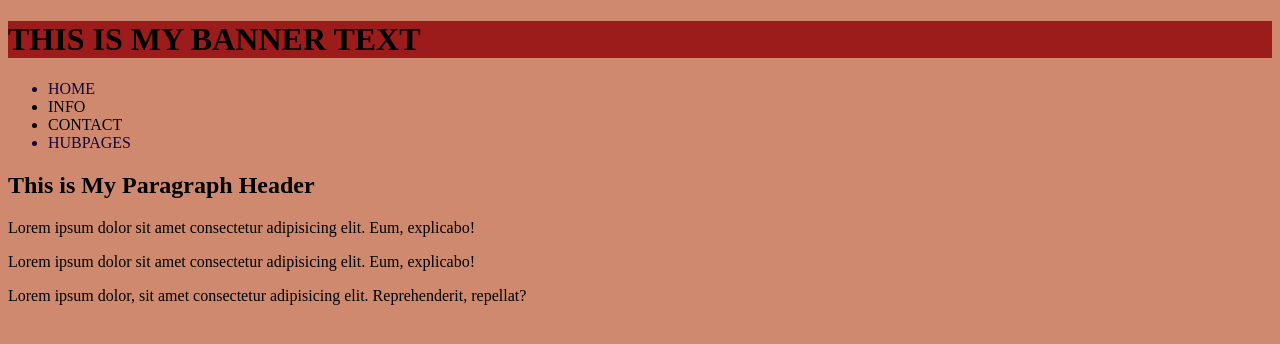
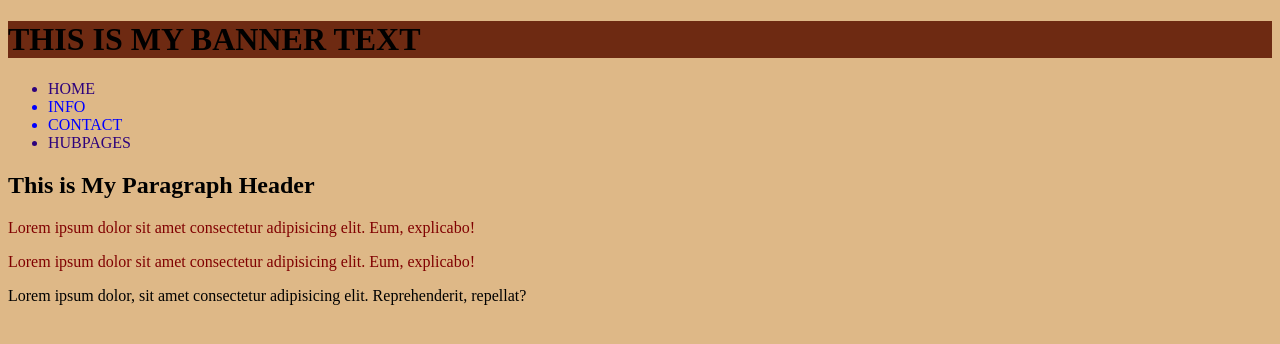
Before and after one commit to edersonOl/CTD, a plain HTML site: page CTD/frontEnd_I/aula_09/exercicio/template.html in a window 1280 px wide. Drawn offline with Linux system fonts and the light colour scheme.

Commit message:
Revisão de exercícios das aulas 08 e 09

```diff
--- a/CTD/frontEnd_I/aula_08/CSS/style.css
+++ b/CTD/frontEnd_I/aula_08/CSS/style.css
@@ -9,7 +9,7 @@ h1 {color: white;
 .media-picture{
     width: 100%;
     height: 400px;
-    background-image: url("../image/avangers.jpg");
+    background-image: url("../image/avengers.webp");
     background-repeat: no-repeat;
     background-size: cover;
 }
--- a/CTD/frontEnd_I/aula_09/exercicio/template.html
+++ b/CTD/frontEnd_I/aula_09/exercicio/template.html
@@ -8,25 +8,25 @@
     <style>
 
         body{
-            background-color: rgb(207, 137, 111);
+            background-color: burlywood
         }
         .page-title {
             color: black;
-            background-color: rgb(156, 27, 27);
+            background-color: rgb(110, 42, 18);
         }
 
-        .Paragraph-1{
-            color: brown;
+        .paragraph-1{
+            color:maroon;
         }
     </style>
 </head>
 <body>
     <h1 class="page-title">THIS IS MY BANNER TEXT</h1>
     <ul>
-        <li style="color: rgb(22, 3, 58);"> <a href=""></a>HOME</li>
-        <li> <a href=""></a>INFO</li>
-        <li> <a href=""></a>CONTACT</li>
-        <li style="color:rgb(22, 3, 58)"> <a href=""></a>HUBPAGES</li>
+        <li style="color: rgb(45, 2, 124);"> <a href=""></a>HOME</li>
+        <li style="color: blue;"> <a href=""></a>INFO</li>
+        <li style="color: blue;"> <a href=""></a>CONTACT</li>
+        <li style="color:rgb(45, 2, 124)"> <a href=""></a>HUBPAGES</li>
     </ul>
     <h2 class="second-title" style="color: black;">This is My Paragraph Header</h2>
     <p class="paragraph-1">Lorem ipsum dolor sit amet consectetur adipisicing elit. Eum, explicabo!</p>
```
Also changed, not shown: CTD/frontEnd_I/aula_08/Image/avangers.jpg (deleted), CTD/frontEnd_I/aula_08/Image/avengers.webp (added).
